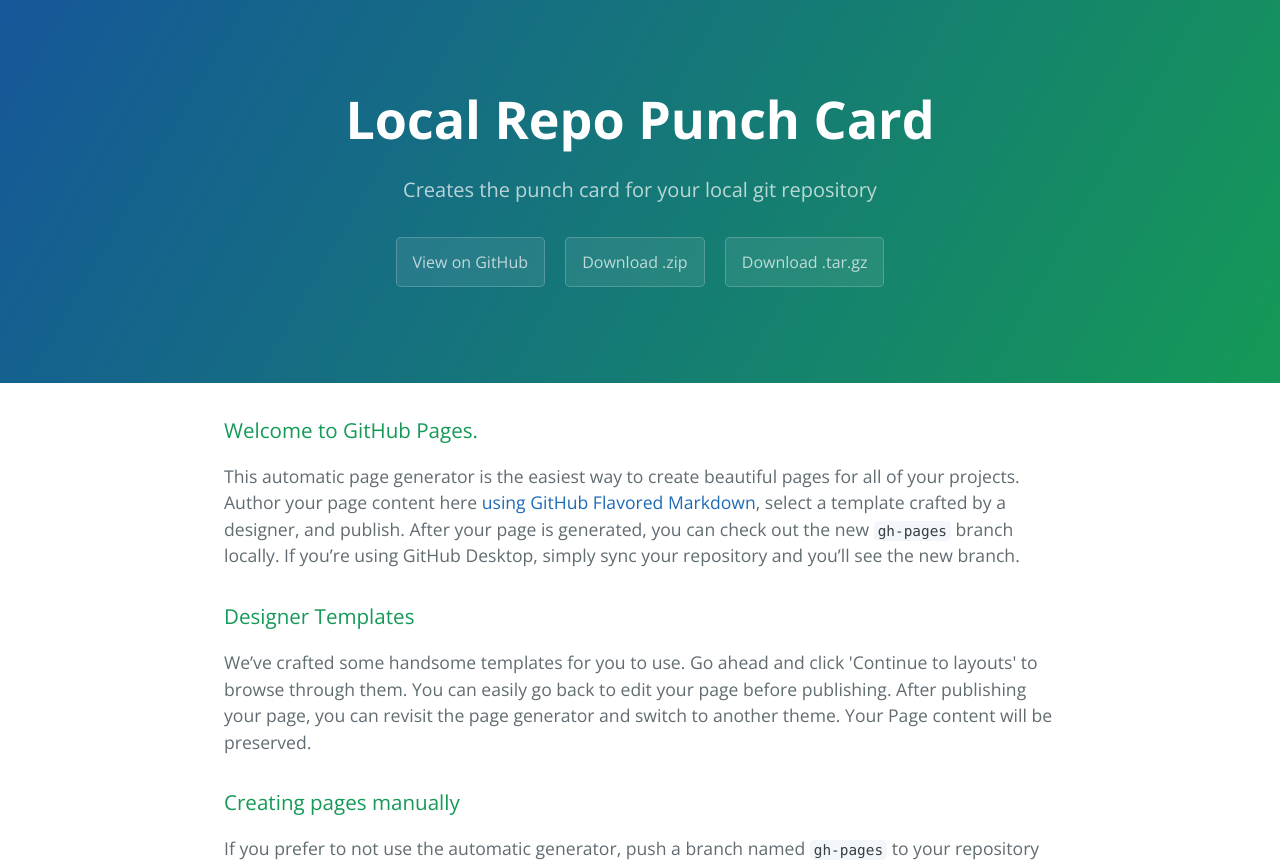
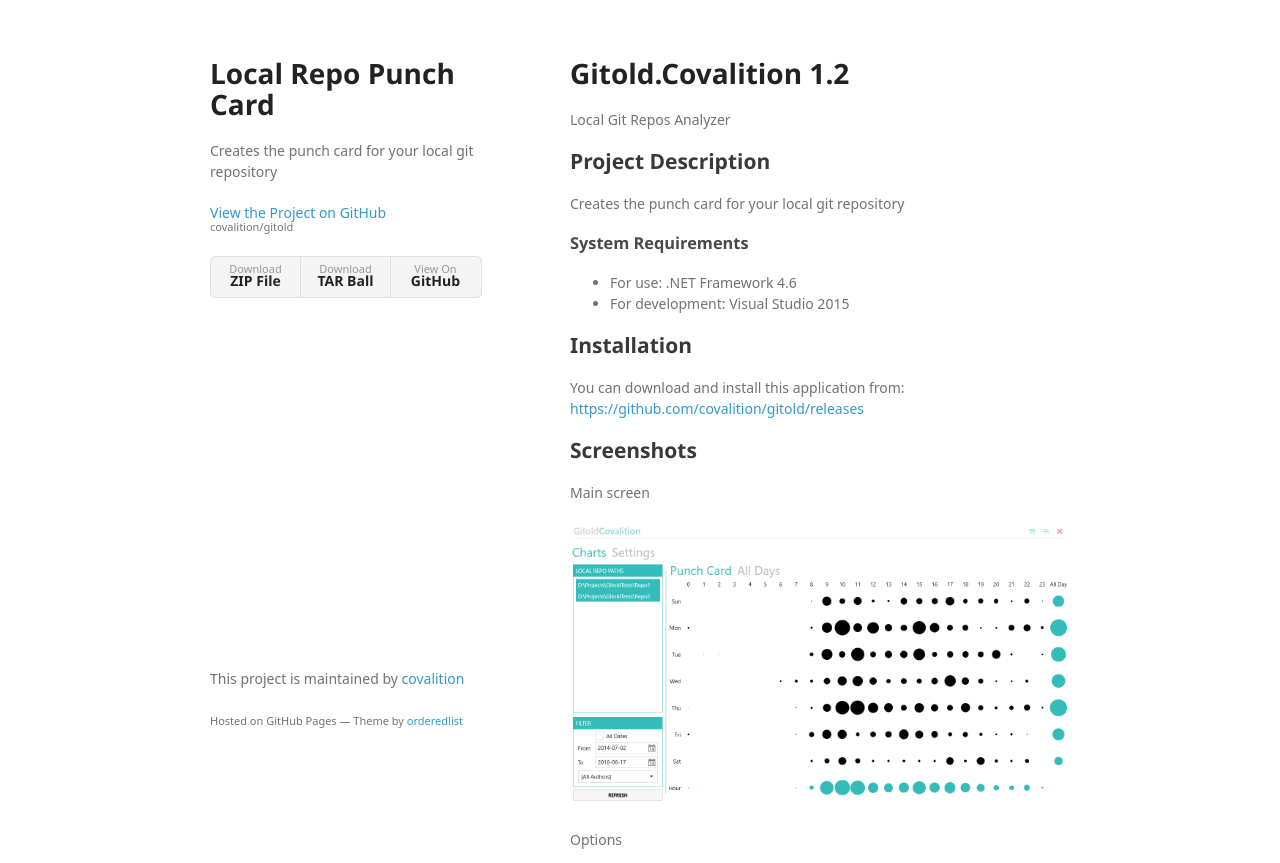
Before and after one commit to covalition/gitold, a plain HTML site: page index.html in a window 1280 px wide. Shown: the top 863 px of the page. Drawn offline with nearby package versions, Linux system fonts and the light colour scheme; a web font is replaced by a local one.

```diff
--- a/index.html
+++ b/index.html
@@ -1,57 +1,73 @@
-<!DOCTYPE html>
-<html lang="en-us">
+<!doctype html>
+<html>
   <head>
-    <meta charset="UTF-8">
-    <title>Local Repo Punch Card by romanoza</title>
-    <meta name="viewport" content="width=device-width, initial-scale=1">
-    <link rel="stylesheet" type="text/css" href="stylesheets/normalize.css" media="screen">
-    <link href='https://fonts.googleapis.com/css?family=Open+Sans:400,700' rel='stylesheet' type='text/css'>
-    <link rel="stylesheet" type="text/css" href="stylesheets/stylesheet.css" media="screen">
-    <link rel="stylesheet" type="text/css" href="stylesheets/github-light.css" media="screen">
+    <meta charset="utf-8">
+    <meta http-equiv="X-UA-Compatible" content="chrome=1">
+    <title>Local Repo Punch Card by covalition</title>
+
+    <link rel="stylesheet" href="stylesheets/styles.css">
+    <link rel="stylesheet" href="stylesheets/github-light.css">
+    <meta name="viewport" content="width=device-width">
+    <!--[if lt IE 9]>
+    <script src="//html5shiv.googlecode.com/svn/trunk/html5.js"></script>
+    <![endif]-->
   </head>
   <body>
-    <section class="page-header">
-      <h1 class="project-name">Local Repo Punch Card</h1>
-      <h2 class="project-tagline">Creates the punch card for your local git repository</h2>
-      <a href="https://github.com/romanoza/Gitoza" class="btn">View on GitHub</a>
-      <a href="https://github.com/romanoza/Gitoza/zipball/master" class="btn">Download .zip</a>
-      <a href="https://github.com/romanoza/Gitoza/tarball/master" class="btn">Download .tar.gz</a>
-    </section>
+    <div class="wrapper">
+      <header>
+        <h1>Local Repo Punch Card</h1>
+        <p>Creates the punch card for your local git repository</p>
 
-    <section class="main-content">
-      <h3>
-<a id="welcome-to-github-pages" class="anchor" href="#welcome-to-github-pages" aria-hidden="true"><span aria-hidden="true" class="octicon octicon-link"></span></a>Welcome to GitHub Pages.</h3>
+        <p class="view"><a href="https://github.com/covalition/gitold">View the Project on GitHub <small>covalition/gitold</small></a></p>
 
-<p>This automatic page generator is the easiest way to create beautiful pages for all of your projects. Author your page content here <a href="https://guides.github.com/features/mastering-markdown/">using GitHub Flavored Markdown</a>, select a template crafted by a designer, and publish. After your page is generated, you can check out the new <code>gh-pages</code> branch locally. If you’re using GitHub Desktop, simply sync your repository and you’ll see the new branch.</p>
+
+        <ul>
+          <li><a href="https://github.com/covalition/gitold/zipball/master">Download <strong>ZIP File</strong></a></li>
+          <li><a href="https://github.com/covalition/gitold/tarball/master">Download <strong>TAR Ball</strong></a></li>
+          <li><a href="https://github.com/covalition/gitold">View On <strong>GitHub</strong></a></li>
+        </ul>
+      </header>
+      <section>
+        <h1>
+<a id="gitoldcovalition-12" class="anchor" href="#gitoldcovalition-12" aria-hidden="true"><span aria-hidden="true" class="octicon octicon-link"></span></a>Gitold.Covalition 1.2</h1>
+
+<p>Local Git Repos Analyzer</p>
+
+<h2>
+<a id="project-description" class="anchor" href="#project-description" aria-hidden="true"><span aria-hidden="true" class="octicon octicon-link"></span></a>Project Description</h2>
+
+<p>Creates the punch card for your local git repository</p>
 
 <h3>
-<a id="designer-templates" class="anchor" href="#designer-templates" aria-hidden="true"><span aria-hidden="true" class="octicon octicon-link"></span></a>Designer Templates</h3>
+<a id="system-requirements" class="anchor" href="#system-requirements" aria-hidden="true"><span aria-hidden="true" class="octicon octicon-link"></span></a>System Requirements</h3>
 
-<p>We’ve crafted some handsome templates for you to use. Go ahead and click 'Continue to layouts' to browse through them. You can easily go back to edit your page before publishing. After publishing your page, you can revisit the page generator and switch to another theme. Your Page content will be preserved.</p>
+<ul>
+<li>For use: .NET Framework 4.6</li>
+<li>For development: Visual Studio 2015</li>
+</ul>
 
-<h3>
-<a id="creating-pages-manually" class="anchor" href="#creating-pages-manually" aria-hidden="true"><span aria-hidden="true" class="octicon octicon-link"></span></a>Creating pages manually</h3>
+<h2>
+<a id="installation" class="anchor" href="#installation" aria-hidden="true"><span aria-hidden="true" class="octicon octicon-link"></span></a>Installation</h2>
 
-<p>If you prefer to not use the automatic generator, push a branch named <code>gh-pages</code> to your repository to create a page manually. In addition to supporting regular HTML content, GitHub Pages support Jekyll, a simple, blog aware static site generator. Jekyll makes it easy to create site-wide headers and footers without having to copy them across every page. It also offers intelligent blog support and other advanced templating features.</p>
+<p>You can download and install this application from: <a href="https://github.com/covalition/gitold/releases">https://github.com/covalition/gitold/releases</a></p>
 
-<h3>
-<a id="authors-and-contributors" class="anchor" href="#authors-and-contributors" aria-hidden="true"><span aria-hidden="true" class="octicon octicon-link"></span></a>Authors and Contributors</h3>
+<h2>
+<a id="screenshots" class="anchor" href="#screenshots" aria-hidden="true"><span aria-hidden="true" class="octicon octicon-link"></span></a>Screenshots</h2>
 
-<p>You can <a href="https://help.github.com/articles/basic-writing-and-formatting-syntax/#mentioning-users-and-teams" class="user-mention">@mention</a> a GitHub username to generate a link to their profile. The resulting <code>&lt;a&gt;</code> element will link to the contributor’s GitHub Profile. For example: In 2007, Chris Wanstrath (<a href="https://github.com/defunkt" class="user-mention">@defunkt</a>), PJ Hyett (<a href="https://github.com/pjhyett" class="user-mention">@pjhyett</a>), and Tom Preston-Werner (<a href="https://github.com/mojombo" class="user-mention">@mojombo</a>) founded GitHub.</p>
+<p>Main screen</p>
 
-<h3>
-<a id="support-or-contact" class="anchor" href="#support-or-contact" aria-hidden="true"><span aria-hidden="true" class="octicon octicon-link"></span></a>Support or Contact</h3>
+<p><img src="doc/img/screen.png" alt="Screen"></p>
 
-<p>Having trouble with Pages? Check out our <a href="https://help.github.com/pages">documentation</a> or <a href="https://github.com/contact">contact support</a> and we’ll help you sort it out.</p>
+<p>Options</p>
 
-      <footer class="site-footer">
-        <span class="site-footer-owner"><a href="https://github.com/romanoza/Gitoza">Local Repo Punch Card</a> is maintained by <a href="https://github.com/romanoza">romanoza</a>.</span>
-
-        <span class="site-footer-credits">This page was generated by <a href="https://pages.github.com">GitHub Pages</a> using the <a href="https://github.com/jasonlong/cayman-theme">Cayman theme</a> by <a href="https://twitter.com/jasonlong">Jason Long</a>.</span>
+<p><img src="doc/img/screen2.png" alt="Screen"></p>
+      </section>
+      <footer>
+        <p>This project is maintained by <a href="https://github.com/covalition">covalition</a></p>
+        <p><small>Hosted on GitHub Pages &mdash; Theme by <a href="https://github.com/orderedlist">orderedlist</a></small></p>
       </footer>
-
-    </section>
-
+    </div>
+    <script src="javascripts/scale.fix.js"></script>
 
   </body>
 </html>
--- /dev/null
+++ b/stylesheets/styles.css
@@ -0,0 +1,324 @@
+@font-face {
+  font-family: 'Noto Sans';
+  font-weight: 400;
+  font-style: normal;
+  src: url('../fonts/Noto-Sans-regular/Noto-Sans-regular.eot');
+  src: url('../fonts/Noto-Sans-regular/Noto-Sans-regular.eot?#iefix') format('embedded-opentype'),
+       local('Noto Sans'),
+       local('Noto-Sans-regular'),
+       url('../fonts/Noto-Sans-regular/Noto-Sans-regular.woff2') format('woff2'),
+       url('../fonts/Noto-Sans-regular/Noto-Sans-regular.woff') format('woff'),
+       url('../fonts/Noto-Sans-regular/Noto-Sans-regular.ttf') format('truetype'),
+       url('../fonts/Noto-Sans-regular/Noto-Sans-regular.svg#NotoSans') format('svg');
+}
+
+@font-face {
+  font-family: 'Noto Sans';
+  font-weight: 700;
+  font-style: normal;
+  src: url('../fonts/Noto-Sans-700/Noto-Sans-700.eot');
+  src: url('../fonts/Noto-Sans-700/Noto-Sans-700.eot?#iefix') format('embedded-opentype'),
+       local('Noto Sans Bold'),
+       local('Noto-Sans-700'),
+       url('../fonts/Noto-Sans-700/Noto-Sans-700.woff2') format('woff2'),
+       url('../fonts/Noto-Sans-700/Noto-Sans-700.woff') format('woff'),
+       url('../fonts/Noto-Sans-700/Noto-Sans-700.ttf') format('truetype'),
+       url('../fonts/Noto-Sans-700/Noto-Sans-700.svg#NotoSans') format('svg');
+}
+
+@font-face {
+  font-family: 'Noto Sans';
+  font-weight: 400;
+  font-style: italic;
+  src: url('../fonts/Noto-Sans-italic/Noto-Sans-italic.eot');
+  src: url('../fonts/Noto-Sans-italic/Noto-Sans-italic.eot?#iefix') format('embedded-opentype'),
+       local('Noto Sans Italic'),
+       local('Noto-Sans-italic'),
+       url('../fonts/Noto-Sans-italic/Noto-Sans-italic.woff2') format('woff2'),
+       url('../fonts/Noto-Sans-italic/Noto-Sans-italic.woff') format('woff'),
+       url('../fonts/Noto-Sans-italic/Noto-Sans-italic.ttf') format('truetype'),
+       url('../fonts/Noto-Sans-italic/Noto-Sans-italic.svg#NotoSans') format('svg');
+}
+
+@font-face {
+  font-family: 'Noto Sans';
+  font-weight: 700;
+  font-style: italic;
+  src: url('../fonts/Noto-Sans-700italic/Noto-Sans-700italic.eot');
+  src: url('../fonts/Noto-Sans-700italic/Noto-Sans-700italic.eot?#iefix') format('embedded-opentype'),
+       local('Noto Sans Bold Italic'),
+       local('Noto-Sans-700italic'),
+       url('../fonts/Noto-Sans-700italic/Noto-Sans-700italic.woff2') format('woff2'),
+       url('../fonts/Noto-Sans-700italic/Noto-Sans-700italic.woff') format('woff'),
+       url('../fonts/Noto-Sans-700italic/Noto-Sans-700italic.ttf') format('truetype'),
+       url('../fonts/Noto-Sans-700italic/Noto-Sans-700italic.svg#NotoSans') format('svg');
+}
+
+body {
+  background-color: #fff;
+  padding:50px;
+  font: 14px/1.5 "Noto Sans", "Helvetica Neue", Helvetica, Arial, sans-serif;
+  color:#727272;
+  font-weight:400;
+}
+
+h1, h2, h3, h4, h5, h6 {
+  color:#222;
+  margin:0 0 20px;
+}
+
+p, ul, ol, table, pre, dl {
+  margin:0 0 20px;
+}
+
+h1, h2, h3 {
+  line-height:1.1;
+}
+
+h1 {
+  font-size:28px;
+}
+
+h2 {
+  color:#393939;
+}
+
+h3, h4, h5, h6 {
+  color:#494949;
+}
+
+a {
+  color:#39c;
+  text-decoration:none;
+}
+
+a:hover {
+  color:#069;
+}
+
+a small {
+  font-size:11px;
+  color:#777;
+  margin-top:-0.3em;
+  display:block;
+}
+
+a:hover small {
+  color:#777;
+}
+
+.wrapper {
+  width:860px;
+  margin:0 auto;
+}
+
+blockquote {
+  border-left:1px solid #e5e5e5;
+  margin:0;
+  padding:0 0 0 20px;
+  font-style:italic;
+}
+
+code, pre {
+  font-family:Monaco, Bitstream Vera Sans Mono, Lucida Console, Terminal, Consolas, Liberation Mono, DejaVu Sans Mono, Courier New, monospace;
+  color:#333;
+  font-size:12px;
+}
+
+pre {
+  padding:8px 15px;
+  background: #f8f8f8;
+  border-radius:5px;
+  border:1px solid #e5e5e5;
+  overflow-x: auto;
+}
+
+table {
+  width:100%;
+  border-collapse:collapse;
+}
+
+th, td {
+  text-align:left;
+  padding:5px 10px;
+  border-bottom:1px solid #e5e5e5;
+}
+
+dt {
+  color:#444;
+  font-weight:700;
+}
+
+th {
+  color:#444;
+}
+
+img {
+  max-width:100%;
+}
+
+header {
+  width:270px;
+  float:left;
+  position:fixed;
+  -webkit-font-smoothing:subpixel-antialiased;
+}
+
+header ul {
+  list-style:none;
+  height:40px;
+  padding:0;
+  background: #f4f4f4;
+  border-radius:5px;
+  border:1px solid #e0e0e0;
+  width:270px;
+}
+
+header li {
+  width:89px;
+  float:left;
+  border-right:1px solid #e0e0e0;
+  height:40px;
+}
+
+header li:first-child a {
+  border-radius:5px 0 0 5px;
+}
+
+header li:last-child a {
+  border-radius:0 5px 5px 0;
+}
+
+header ul a {
+  line-height:1;
+  font-size:11px;
+  color:#999;
+  display:block;
+  text-align:center;
+  padding-top:6px;
+  height:34px;
+}
+
+header ul a:hover {
+  color:#999;
+}
+
+header ul a:active {
+  background-color:#f0f0f0;
+}
+
+strong {
+  color:#222;
+  font-weight:700;
+}
+
+header ul li + li + li {
+  border-right:none;
+  width:89px;
+}
+
+header ul a strong {
+  font-size:14px;
+  display:block;
+  color:#222;
+}
+
+section {
+  width:500px;
+  float:right;
+  padding-bottom:50px;
+}
+
+small {
+  font-size:11px;
+}
+
+hr {
+  border:0;
+  background:#e5e5e5;
+  height:1px;
+  margin:0 0 20px;
+}
+
+footer {
+  width:270px;
+  float:left;
+  position:fixed;
+  bottom:50px;
+  -webkit-font-smoothing:subpixel-antialiased;
+}
+
+@media print, screen and (max-width: 960px) {
+
+  div.wrapper {
+    width:auto;
+    margin:0;
+  }
+
+  header, section, footer {
+    float:none;
+    position:static;
+    width:auto;
+  }
+
+  header {
+    padding-right:320px;
+  }
+
+  section {
+    border:1px solid #e5e5e5;
+    border-width:1px 0;
+    padding:20px 0;
+    margin:0 0 20px;
+  }
+
+  header a small {
+    display:inline;
+  }
+
+  header ul {
+    position:absolute;
+    right:50px;
+    top:52px;
+  }
+}
+
+@media print, screen and (max-width: 720px) {
+  body {
+    word-wrap:break-word;
+  }
+
+  header {
+    padding:0;
+  }
+
+  header ul, header p.view {
+    position:static;
+  }
+
+  pre, code {
+    word-wrap:normal;
+  }
+}
+
+@media print, screen and (max-width: 480px) {
+  body {
+    padding:15px;
+  }
+
+  header ul {
+    width:99%;
+  }
+
+  header li, header ul li + li + li {
+    width:33%;
+  }
+}
+
+@media print {
+  body {
+    padding:0.4in;
+    font-size:12pt;
+    color:#444;
+  }
+}
```
Also changed, not shown: javascripts/scale.fix.js (added, +17 -0 lines), params.json (+1 -1 lines), stylesheets/github-light.css (+38 -30 lines).
